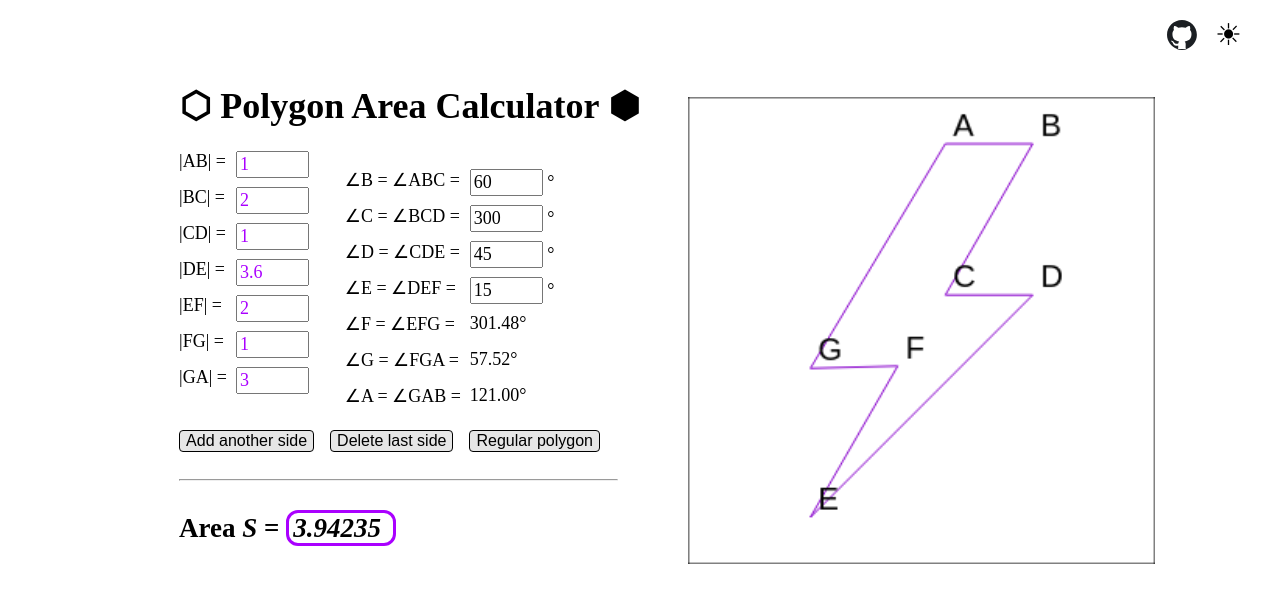
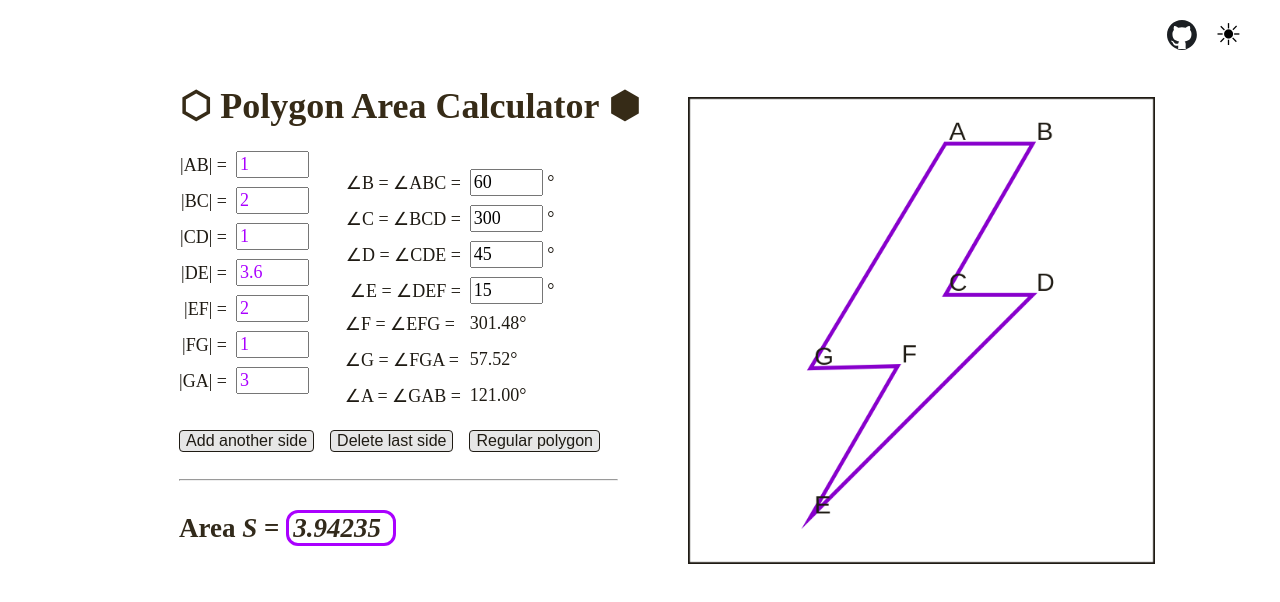
Before and after one commit to pier-bezuhoff/polygon-area, a SvelteKit app: page / in a window 1280 px wide. Shown: the top 602 px of the page. Built offline with nearby package versions, Linux system fonts and the light colour scheme.

Commit message:
better colors and sharper polygon lines

```diff
--- a/src/routes/+page.svelte
+++ b/src/routes/+page.svelte
@@ -99,8 +99,9 @@
       const context = canvas.getContext('2d')!
       const w = canvas.width
       const h = canvas.height
-      context.strokeStyle = lightScheme ? '#000000' : '#ffffff'
+      context.strokeStyle = lightScheme ? '#1f1b14' : '#ebe7e0'
       context.clearRect(0, 0, w, h)
+      context.lineWidth = 5
       context.beginPath()
       context.moveTo(0, 0)
       context.lineTo(w, 0)
@@ -133,9 +134,9 @@
           context.closePath()
         }
         context.stroke()
-        context.fillStyle = lightScheme ? '#000000' : '#ffffff'
+        context.fillStyle = lightScheme ? '#1f1b14' : '#ebe7e0'
         /* context.font = '24px Noto Sans Math'; */
-        context.font = '20px Arial'
+        context.font = '32px Arial'
         for (let i = 0; i < vertices.length; i++) {
           v = vertices[i]
           x = canvasCenterX + (v.x - centerX) * scaleFactor
@@ -198,9 +199,11 @@
         <div class="entries">
           <div class="angle-column-filler"></div>
           {#each polygon.sides as side, i}
+            <div class="label-for-input-wrap side-label-wrap">
               <label class="side-label" for="side-input-{i}">
                 |{mkSideName(i, polygon.sides.length)}| =
               </label>
+            </div>
             <span class="side-value">
               <input
                 class="side-input"
@@ -210,9 +213,11 @@
               />
             </span>
             {#if polygon.angles.length > i}
+              <div class="label-for-input-wrap angle-label-wrap">
                 <label class="angle-label" for="angle-input-{i}">
                   {mkAngleName(i, polygon.sides.length)}
                 </label>
+              </div>
               <span class="angle-value">
                 <input
                   class="angle-input"
@@ -226,9 +231,11 @@
               <!-- do not remove this comment, otherwise #else and #if will be fused when prettified
                   which messes up fade transition trigger condition -->
               {#if i < angles.length}
+                <div class="angle-label-wrap">
                   <span class="angle-label" transition:fade={{ duration: FADE_DURATION }}>
                     {mkAngleName(i, polygon.sides.length)}
                   </span>
+                </div>
                 <span class="angle-value" transition:fade={{ duration: FADE_DURATION }}>
                   {angles[i].toFixed(2)}&deg;
                 </span>
@@ -258,7 +265,7 @@
     </div>
     <div class="right-column">
       <div class="canvas-wrap">
-        <canvas bind:this={canvas} width="300" height="300"></canvas>
+        <canvas bind:this={canvas} width="600" height="600"></canvas>
       </div>
     </div>
   </div>
@@ -270,14 +277,18 @@
     --accent-color-light: hsl(280, 100%, 50%);
     --accent-color-dark: hsl(280, 100%, 70%);
     --bg-color-light: white;
-    --bg-color-dark: rgb(31, 31, 31); /* recommmended bg for dark mode */
+    --bg-color-dark: hsl(0, 0%, 12%); /* rgb(31,31,31) = #1f1f1f recommmended bg for dark mode */
+    --text-color-light: hsl(40, 20%, 10%); /* #1c1a17 */
+    --text-color-dark: hsl(40, 20%, 90%);
     --button-bg-color-light: hsl(0, 0%, 90%);
     --button-bg-color-dark: hsl(0, 0%, 30%);
-    --button-hover-bg-color-light: hsl(0, 0%, 80%);
+    --button-hover-bg-color-light: hsl(40, 20%, 80%);
     --button-hover-bg-color-dark: hsl(0, 0%, 40%);
-    --button-pressed-bg-color-light: hsl(0, 0%, 70%);
+    --button-pressed-bg-color-light: hsl(40, 20%, 70%);
     --button-pressed-bg-color-dark: hsl(0, 0%, 50%);
-    --text-color: light-dark(black, white);
+    --title-text-color-light: hsl(40, 40%, 15%);
+    --answer-text-color-light: hsl(40, 30%, 15%);
+    --text-color: light-dark(var(--text-color-light), var(--text-color-dark));
     --bg-color: light-dark(var(--bg-color-light), var(--bg-color-dark));
     --accent-color: light-dark(var(--accent-color-light), var(--accent-color-dark));
     --button-bg-color: light-dark(var(--button-bg-color-light), var(--button-bg-color-dark));
@@ -289,6 +300,8 @@
       var(--button-pressed-bg-color-light),
       var(--button-pressed-bg-color-dark)
     );
+    --title-text-color: light-dark(var(--title-text-color-light), var(--text-color-dark));
+    --answer-text-color: light-dark(var(--answer-text-color-light), var(--text-color-dark));
     --default-font-family: 'Noto Sans Math, sans-serif';
     --default-font-size: 18px;
     color: var(--text-color);
@@ -362,6 +375,10 @@
     justify-content: top;
   }
 
+  h1 {
+    color: var(--title-text-color);
+  }
+
   .calcs {
     padding-left: 24px;
     padding-right: 24px;
@@ -384,7 +401,15 @@
     height: 1px;
   }
 
-  .side-label {
+  .label-for-input-wrap {
+    display: flex;
+    flex-direction: column;
+    align-items: flex-end;
+    justify-content: end;
+    margin-bottom: 0.1em;
+  }
+
+  .side-label-wrap {
     grid-column: 1;
     grid-row-start: span 2;
   }
@@ -394,7 +419,7 @@
     grid-row-start: span 2;
   }
 
-  .angle-label {
+  .angle-label-wrap {
     grid-column: 4;
     grid-row-start: span 2;
   }
@@ -447,6 +472,8 @@
     margin-right: 16px;
     font-size: 16px;
     background-color: var(--button-bg-color);
+    color: var(--text-color);
+    border-color: var(--text-color);
     border: solid;
     border-radius: 4px;
     border-width: 1px;
@@ -477,6 +504,10 @@
     border-color: var(--accent-color);
     padding-left: 4px;
     padding-right: 12px;
+  }
+
+  #answer {
+    color: var(--answer-text-color);
   }
 
   .right-column {
```
Lines whose indentation alone changed are shown as unchanged.
